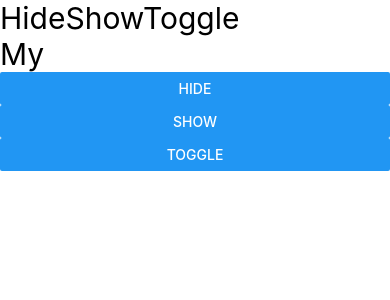
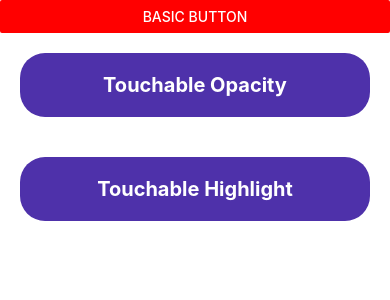
Before and after one commit to farzeen-ali/React-Native-Full-Course-2024-The-Techzeen, a React Native app: screen / in a window 390 px wide. Shown: the top 300 px of the page. Built offline with nearby package versions, Linux system fonts and the light colour scheme.

Commit message:
Style With Button, Touchable Opacity Vs Touchable Highlight

```diff
--- a/App.jsx
+++ b/App.jsx
@@ -4,7 +4,8 @@
 import React from 'react';
 // import { Button, Text, View } from 'react-native';
 import { View } from 'react-native';
-import HideShowToggle from './src/components/HideShowToggle';
+import StyleWithButton from './src/components/StyleWithButton';
+// import HideShowToggle from './src/components/HideShowToggle';
 // import UseEffectHookUnmountingPhase from './src/components/UseEffectHookUnmountingPhase';
 // import UseEffectHook from './src/components/UseEffectHook';
 // import UseEffectHookUpdatingPhase from './src/components/UseEffectHookUpdatingPhase';
@@ -47,7 +48,8 @@
       {/* <UseEffectHook /> */}
       {/* <UseEffectHookUpdatingPhase /> */}
       {/* <UseEffectHookUnmountingPhase /> */}
-      <HideShowToggle />
+      {/* <HideShowToggle /> */}
+      <StyleWithButton />
     </View>
   );
 };
--- /dev/null
+++ b/src/components/StyleWithButton.jsx
@@ -0,0 +1,37 @@
+/* eslint-disable prettier/prettier */
+import { View, Text, Button, TouchableOpacity, StyleSheet, TouchableHighlight } from 'react-native';
+import React from 'react';
+
+const StyleWithButton = () => {
+  return (
+    <View>
+     <Button title="Basic Button" color={'red'} />
+     <TouchableOpacity style={styles.button} activeOpacity={0.7}>
+        <Text style={styles.buttonText}>Touchable Opacity</Text>
+     </TouchableOpacity>
+     <TouchableHighlight style={styles.button} underlayColor="#3A1078" onPress={() => {
+        console.log('Hello');
+     }} >
+        <Text style={styles.buttonText}>Touchable Highlight</Text>
+     </TouchableHighlight>
+    </View>
+  );
+};
+
+export default StyleWithButton;
+
+const styles = StyleSheet.create({
+    button : {
+        margin: 20,
+        backgroundColor : '#4E31AA',
+        padding: 20,
+        borderRadius: 25,
+        elevation: 5,
+    },
+    buttonText : {
+        color: '#fff',
+        fontSize: 20,
+        fontWeight: 'bold',
+        textAlign: 'center',
+    },
+});
```
